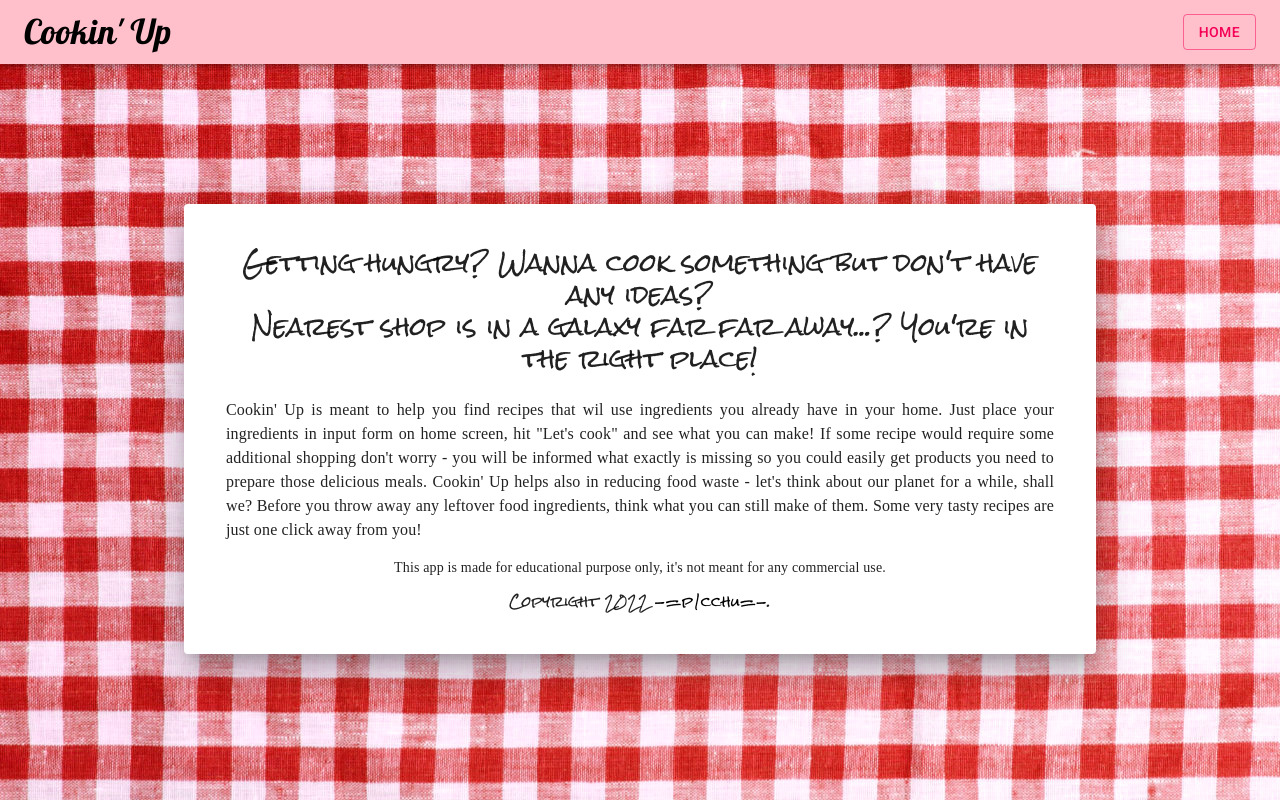
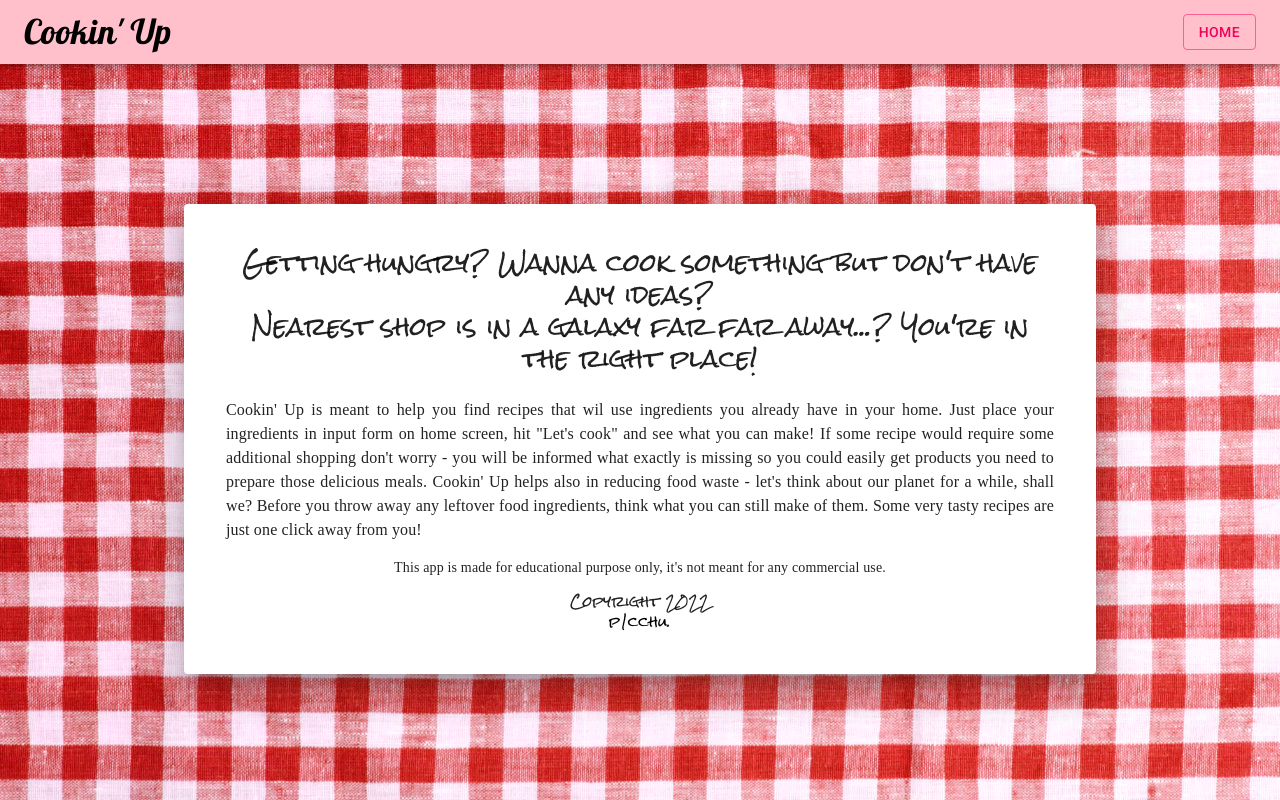
Before and after one commit to p1cchu/CookinUp, a React (Create React App) app: page /about in a window 1280 px wide. Built offline with nearby package versions, Linux system fonts and the light colour scheme; a web font is replaced by a local one.

Commit message:
small tweaks

```diff
--- a/src/About.js
+++ b/src/About.js
@@ -81,9 +81,9 @@ export default function About() {
                 for any commercial use.
               </Typography>
               <Typography variant="body2" color="initial" align="center" style={{fontFamily: "Rock Salt"}}>
-                Copyright 2022{" "}
+                Copyright 2022<br/>
                 <a href="http://github.com/p1cchu" target="_blank">
-                  -=p1cchu=-
+                  p1cchu
                 </a>
                 .
               </Typography>
```
